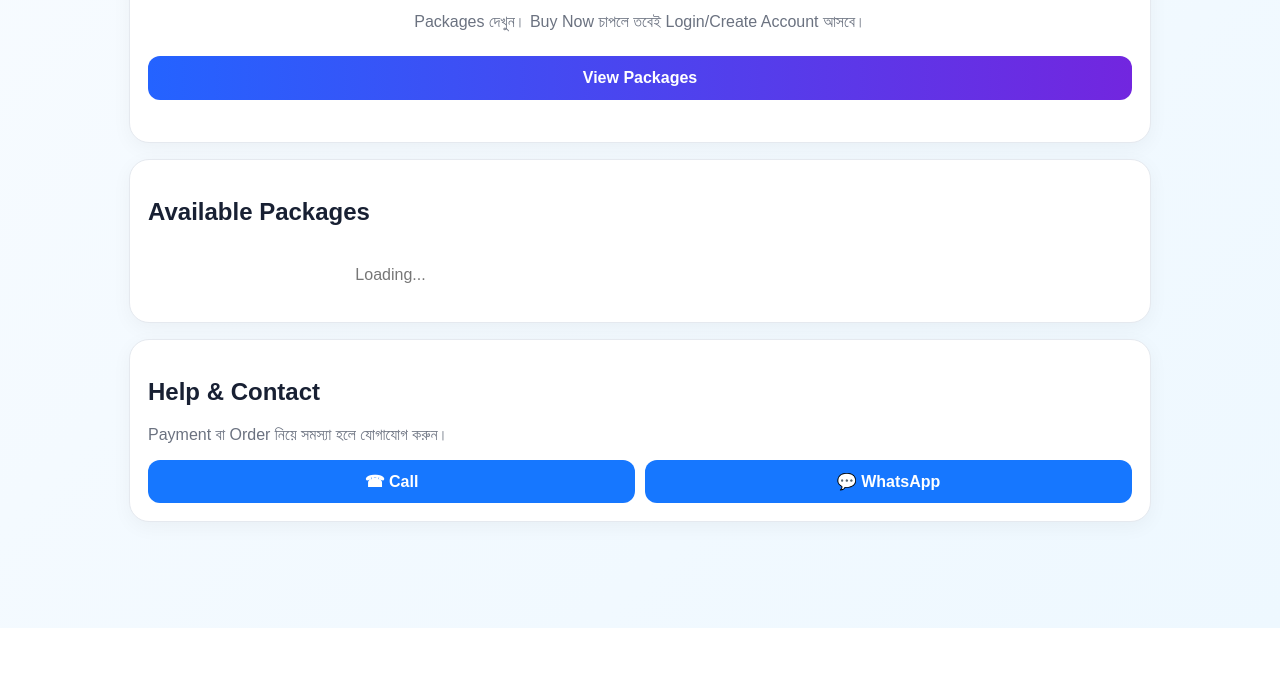
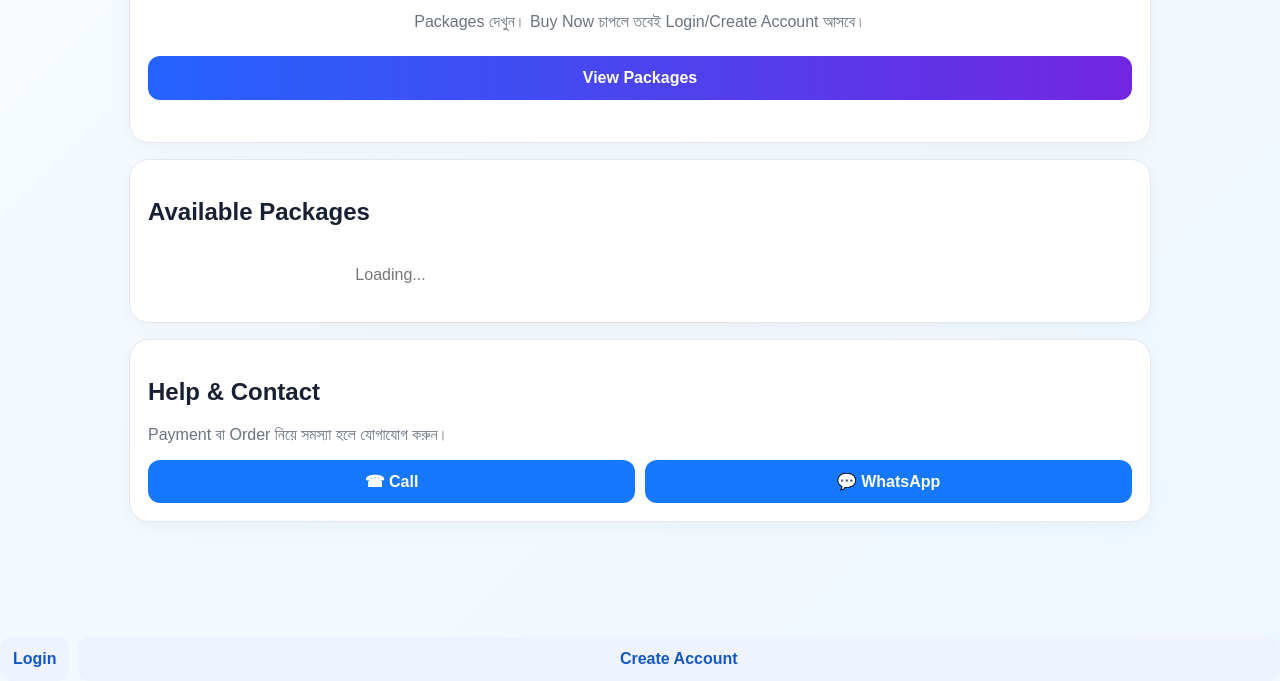
Before and after one commit to mahfuz0807/Panel-Sell-Bazaar, a website: page index.html in a window 1280 px wide. Shown: the part 174-855 px from the top of the page. Before the commit the page ends 802 px from the top, so only its background shows below. Drawn offline with nearby package versions, Linux system fonts and the light colour scheme.

Commit message:
Update index.html

```diff
--- a/index.html
+++ b/index.html
@@ -20,7 +20,7 @@
 <section id="profile" class="page hidden"><div class="sec"><h2>My Profile</h2><div id="profileInfo"></div><button class="btn red" onclick="logout()">Logout</button></div></section>
 </main>
 <nav id="nav" class="nav hidden"><button data-p="home" onclick="page('home',this)">⌂<br>Home</button><button data-p="packages" onclick="page('packages',this)">▦<br>Packages</button><button data-p="orders" onclick="page('orders',this)">▤<br>Orders</button><button data-p="balance" onclick="page('balance',this)">৳<br>Balance</button><button data-p="access" onclick="page('access',this)">🔑<br>My Access</button><button data-p="profile" onclick="page('profile',this)">◉<br>Profile</button></nav>
-<div id="auth" class="modal hidden"><div class="modalbox"><button class="close" onclick="closeAuth()">×</button><h2 id="authTitle">Login</h2><div id="authMsg"></div><div id="signup" class="hidden"><label>Name</label><input id="name" placeholder="Your name"><label>Phone</label><input id="phone" placeholder="Phone number"></div><label>Gmail</label><input id="email" type="email" placeholder="example@gmail.com"><label>Password</label><input id="pass" type="password" placeholder="Password"><button id="authBtn" class="btn blue" onclick="auth()">Login</button><div class="row"><button class="btn gray" onclick="mode('login')">Login</button><button class="btn gray" onclick="mode('signup')">Create Account</button></div></div></div>
+<div class="row"><button type="button" class="btn gray" onclick="document.getElementById('signup').classList.add('hidden');document.getElementById('authTitle').innerText='Login';document.getElementById('authBtn').innerText='Login';">Login</button><button type="button" class="btn gray" onclick="document.getElementById('signup').classList.remove('hidden');document.getElementById('authTitle').innerText='Create Account';document.getElementById('authBtn').innerText='Create Account';">Create Account</button></div>
 <div id="buy" class="modal hidden"><div class="modalbox"><button class="close" onclick="closeBuy()">×</button><h2 id="buyTitle">Package</h2><div id="buyInfo"></div><div id="buyChoice"></div><div id="buyPay" class="pay hidden"></div><input id="buySender" placeholder="Sender Number (optional)"><input id="buyTxid" placeholder="Transaction ID"><button class="btn pink" onclick="confirmBuy()">Confirm Order</button><div id="buyMsg"></div></div></div>
 <script>
 const URL='https://wiztksrtzjmsxzolollf.supabase.co',KEY='sb_publishable_n64cu-NLfhsdEeJuntjWmw_mhbFhjBi',db=supabase.createClient(URL,KEY);
```
